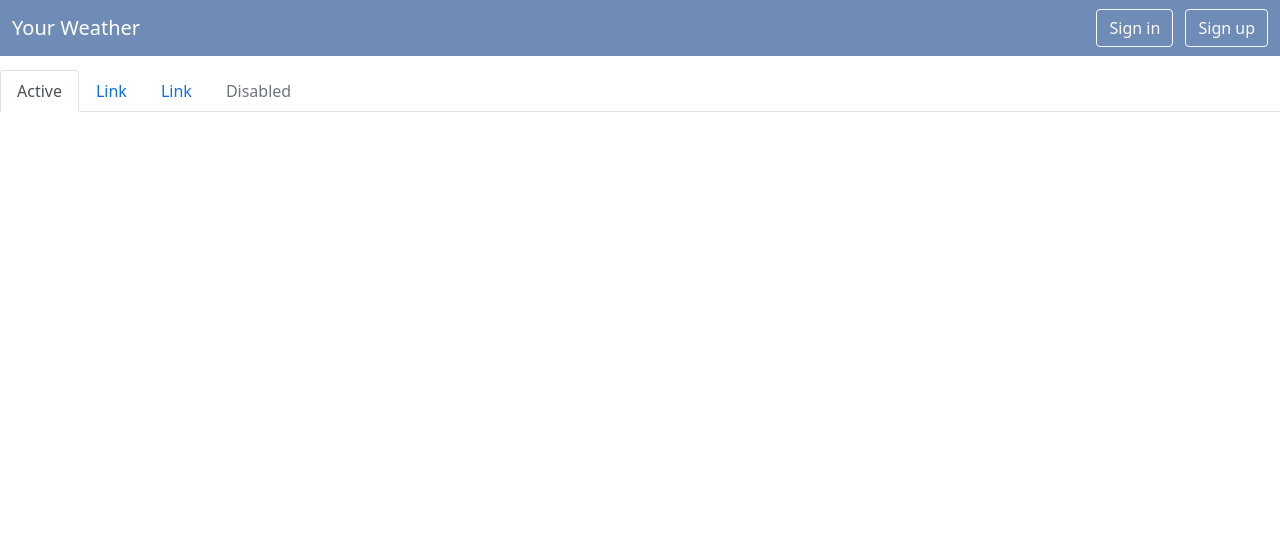
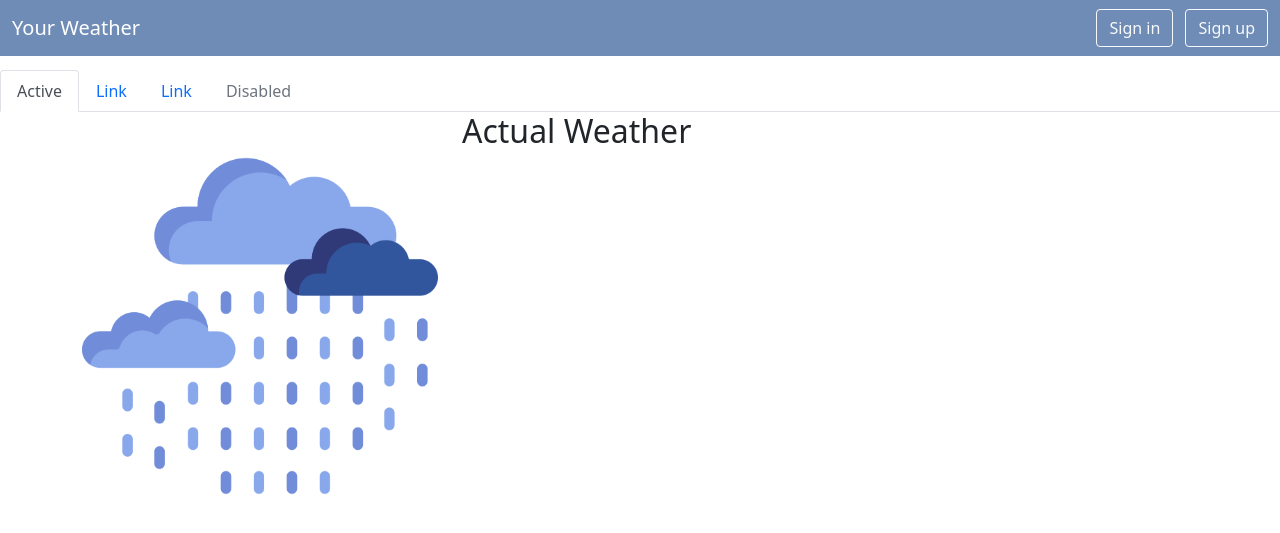
Before and after one commit to KyryloYefremov/WeatherApp, a Django app: page / in a window 1280 px wide. Shown: the top 533 px of the page. Run offline with Django 5.2, Linux system fonts and the light colour scheme.

Commit message:
add weather icon and header

```diff
--- a/weatherapp/weather/static/css/style.css
+++ b/weatherapp/weather/static/css/style.css
@@ -1,3 +1,10 @@
 #navbar-main {
     background-color: #6e8cb6 !important;
 }
+
+#weather-img {
+    max-width: 100%;
+    height: auto;
+    margin-right: 10%;
+    margin-top: 10%;
+}
--- a/weatherapp/weather/templates/index.html
+++ b/weatherapp/weather/templates/index.html
@@ -1,5 +1,4 @@
 {% load static %}
-
 <!DOCTYPE html>
 <html lang="en">
 <head>
@@ -50,7 +49,7 @@
 <div style="padding-top: 70px;">
     <ul class="nav nav-tabs">
       <li class="nav-item">
-        <a class="nav-link active" aria-current="page" href="#">Active</a>
+          <a class="nav-link active" aria-current="page" href="#">Active</a>
       </li>
       <li class="nav-item">
         <a class="nav-link" href="#">Link</a>
@@ -64,6 +63,21 @@
     </ul>
 </div>
 
+<div class="container">
+  <div class="row">
+    <!-- First column with 1/4 width (3/12) -->
+    <div class="col-md-4">
+      <!-- Content for the first column -->
+      <img src="{% static 'images/icon-rain.png' %}" alt="" id="weather-img">
+    </div>
+    <!-- Second column with 3/4 width (9/12) -->
+    <div class="col-md-8">
+      <!-- Content for the second column -->
+      <h2>Actual Weather</h2>
+    </div>
+  </div>
+</div>
+
 
 
 </body>
```
